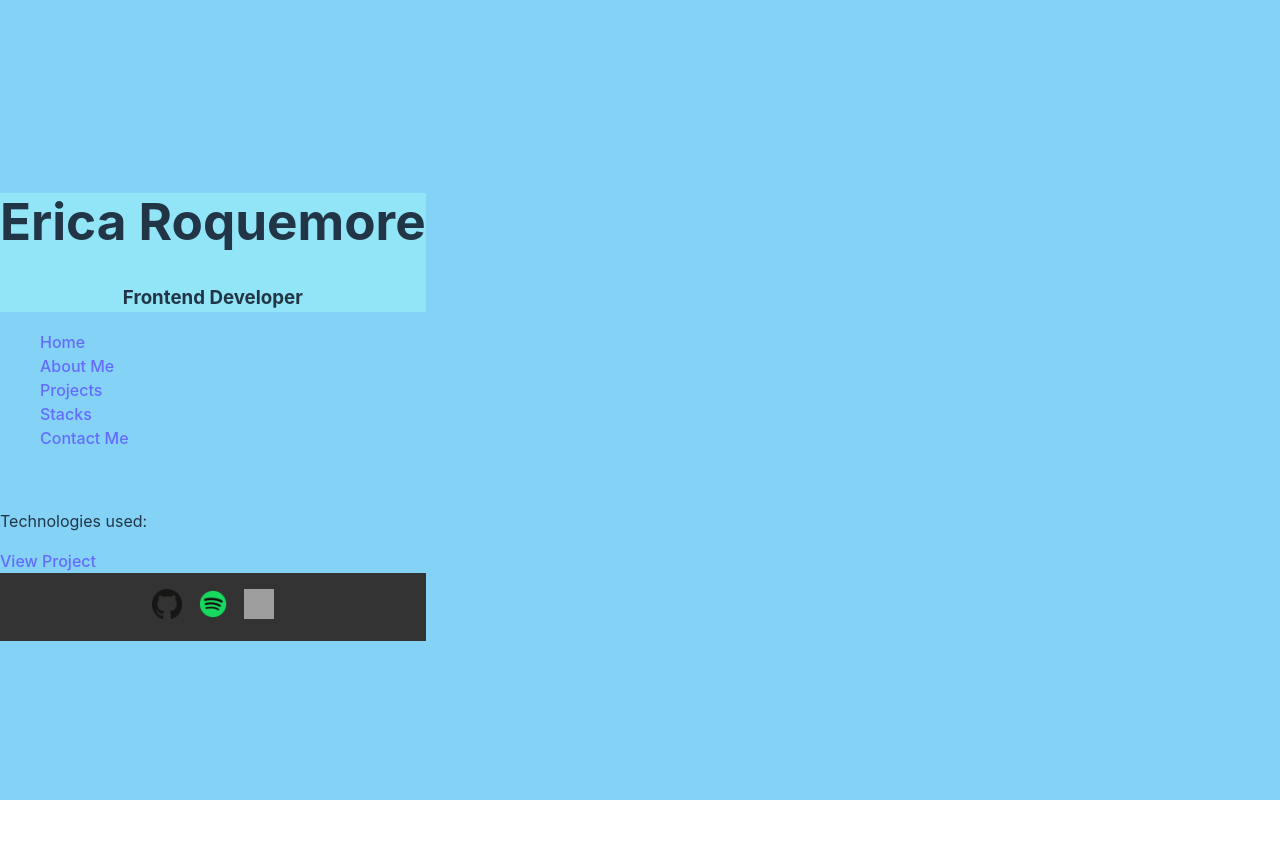
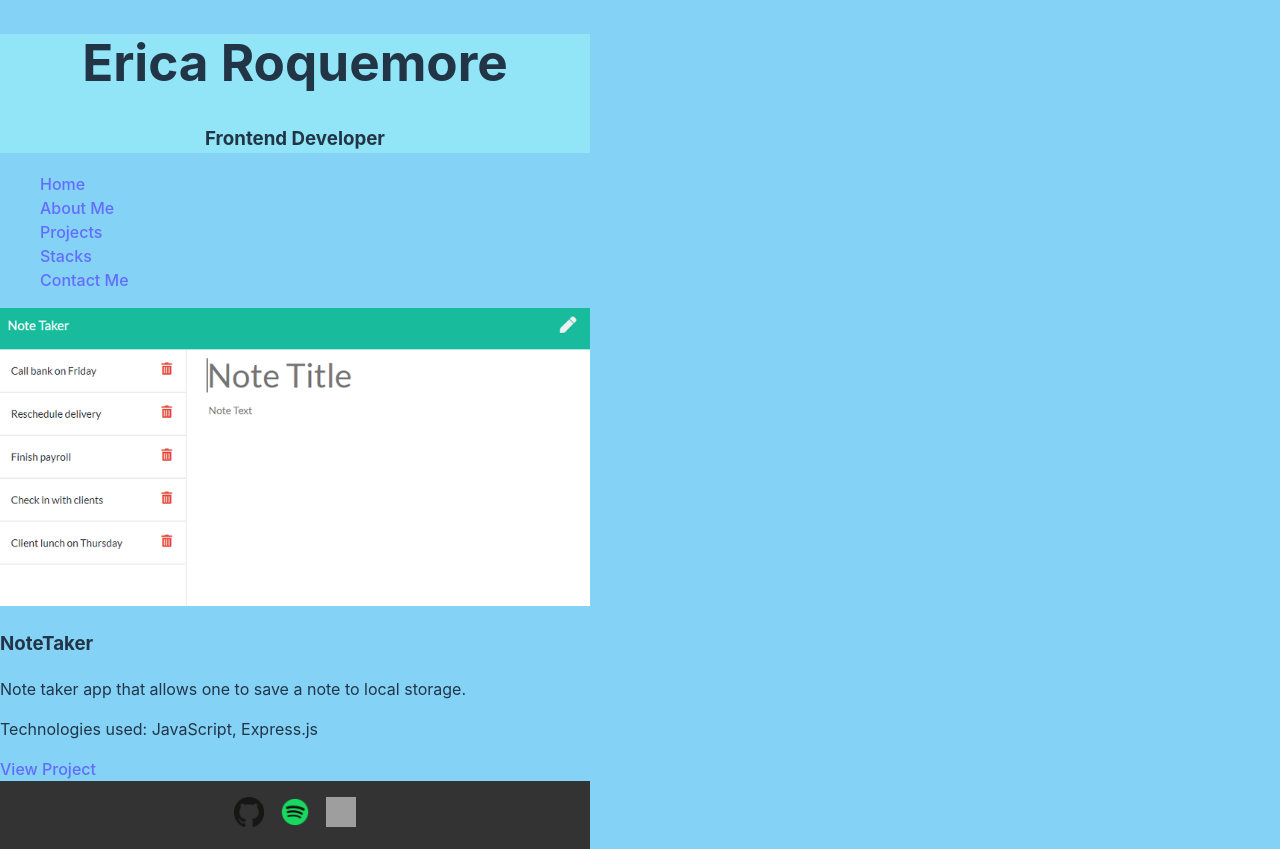
Before and after one commit to ricapi96/portfolio_23, a React (Vite) app: page /projects in a window 1280 px wide. Before the commit the page ends 800 px from the top, so only its background shows below. Built offline with nearby package versions, Linux system fonts and the light colour scheme; grey boxes are pictures that could not be loaded.

Commit message:
one project renders on page

```diff
--- a/src/App.jsx
+++ b/src/App.jsx
@@ -23,7 +23,8 @@ function App() {
           {/* ... */}
           <Routes>
           <Route path="/about" element={<AboutMePage />} />
-          <Route path="/projects" element={<ProjectsPage />} />
+          <Route path="/projects" element={<ProjectsPage index={0}/>} />
+
           <Route path="/stacks" element={<StacksPage />} />
           <Route path="/contact" element={<ContactPage />} />
           </Routes>
--- a/src/components/Navbar.jsx
+++ b/src/components/Navbar.jsx
@@ -1,7 +1,7 @@
 // Navbar.jsx
 import React from 'react';
 import { Link as RouterLink } from 'react-router-dom';
-// import './Navbar.css';
+
 
 function Navbar() {
   return (
--- a/src/pages/ProjectsPage.jsx
+++ b/src/pages/ProjectsPage.jsx
@@ -19,16 +19,16 @@ function ProjectsPage(props) {
     // Add more projects
   ];
 
-  const { title, description, technologies, imageUrl, projectUrl } = props;
+  const project = projects[props.index];
 
   return (
     <div className="projects">
-      <img src={imageUrl} alt={title} className="project-image" />
+      <img src={project.imageUrl} alt={project.title} className="project-image" />
       <div className="project-details">
-        <h3 className="project-title">{title}</h3>
-        <p className="project-description">{description}</p>
-        <p className="project-technologies">Technologies used: {technologies}</p>
-        <a href={projectUrl} target="_blank" rel="noopener noreferrer" className="project-link">
+        <h3 className="project-title">{project.title}</h3>
+        <p className="project-description">{project.description}</p>
+        <p className="project-technologies">Technologies used: {project.technologies}</p>
+        <a href={project.projectUrl} target="_blank" rel="noopener noreferrer" className="project-link">
           View Project
         </a>
       </div>
```
